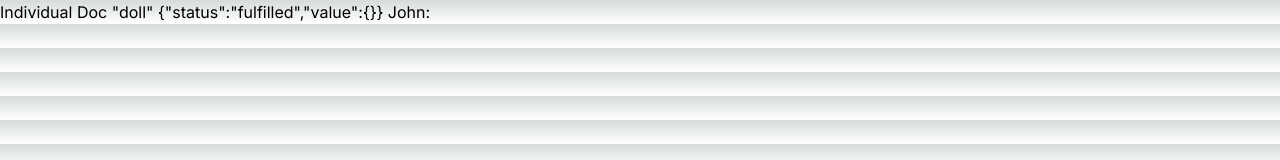
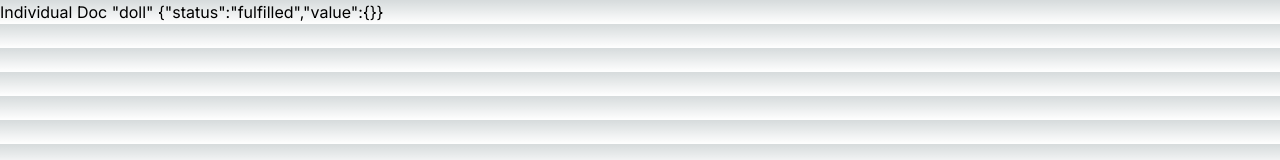
Before and after one commit to Rade58/my-monorepo, a Next.js app in the folder apps/todo-next/: page /docs/doll in a window 1280 px wide. Shown: the top 160 px of the page. Built offline with nearby package versions, Linux system fonts and the light colour scheme.

Commit message:
generic-6

```diff
--- a/apps/todo-next/app/docs/[id]/page.tsx
+++ b/apps/todo-next/app/docs/[id]/page.tsx
@@ -7,31 +7,9 @@ export default function IndividualDocPage({
   params: { id: string[] };
   searchParams: Record<string, string>;
 }) {
-  console.log({ params });
-
-  console.log({ searchParams });
-
-  const hs = headers();
-
-  const keys = hs.keys();
-
-  for (let k in keys) {
-    console.log({ k });
-  }
-
-  console.log(JSON.stringify(hs, null, 2));
-
-  const referer = hs.get('referer');
-  const urlParams = new URLSearchParams(
-    referer?.slice(referer.indexOf('?'), referer.length) as string
-  );
-  console.log({ referer, urlParams });
-  const john = urlParams.get('jenny');
-
   return (
     <div>
       Individual Doc {JSON.stringify(params.id)} {JSON.stringify(searchParams)}{' '}
-      John: {john}
     </div>
   );
 }
```
Also changed, not shown: 2 other files (tests, documents, lock files or other folders).
